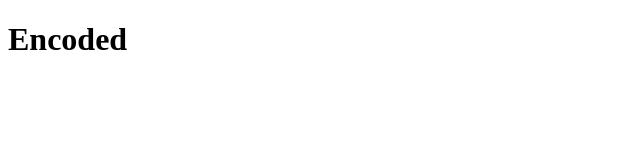
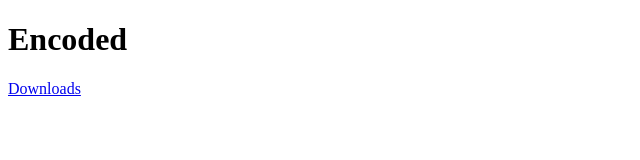
Before and after one commit to opticalraze/descrambler, a plain HTML site: page index.html in a window 1280 px wide. Shown: the full height of the page, 0-640 px from the left. Drawn offline with Linux system fonts and the light colour scheme.

Commit message:
Added a link

```diff
--- a/index.html
+++ b/index.html
@@ -6,5 +6,6 @@
   </head>
   <body>
     <h1>Encoded</h1>
+    <a href="/opticalraze/encoded/raw/master/bin/Debug/Encoded.exe">Downloads</a>
   </body>
 </html>
```
